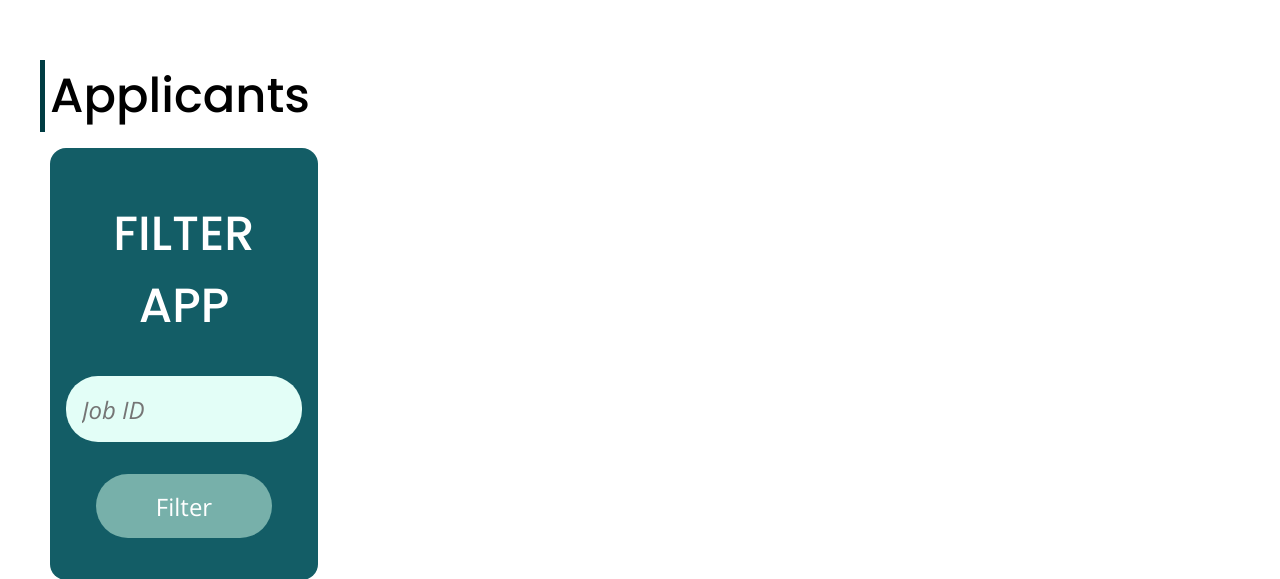
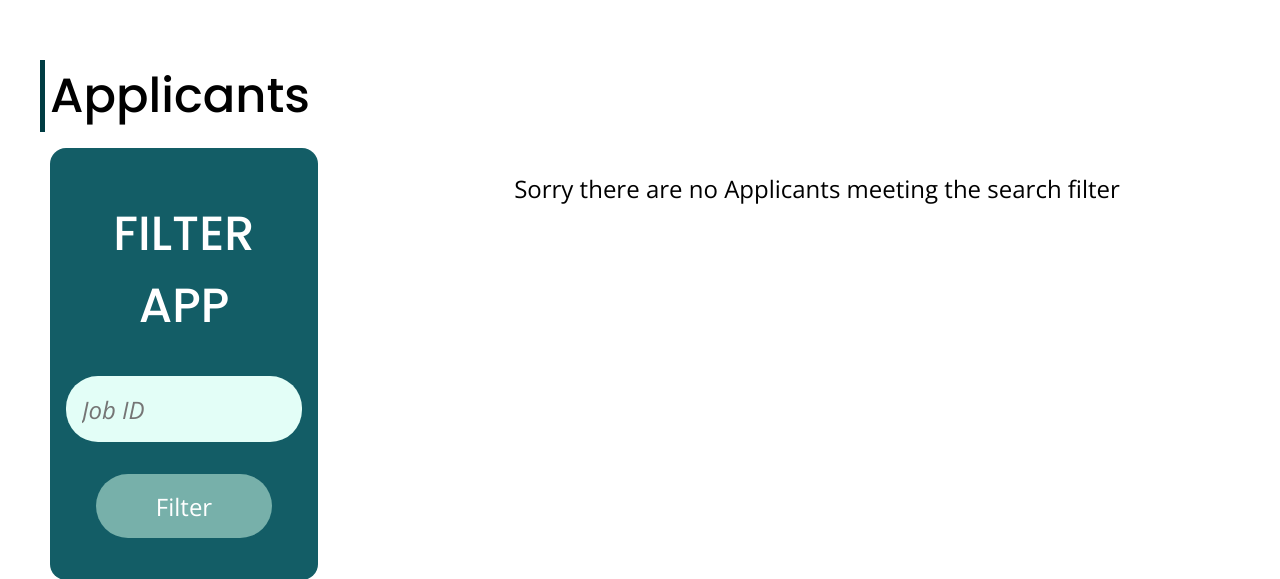
Before and after one commit to MythicalPlayz/Web_Project, a Django app: template JobPortal/jobs/templates/applicants.html in a window 1280 px wide. Shown: the part 64-643 px from the top of the page. Run offline with Django 5.2, Linux system fonts and the light colour scheme; the template is opened without the code that fills it, so the values that code supplies are empty.

Commit message:
Added Applicants

```diff
--- a/JobPortal/jobs/templates/applicants.html
+++ b/JobPortal/jobs/templates/applicants.html
@@ -41,6 +41,9 @@
                 </form>
             </div>
             <div class="applicants" id="applicants">
+                {%if not applicants %}
+                <p>Sorry there are no Applicants meeting the search filter</p>
+                {%endif%}
                 {% for x in applicants %}
                     <div class="job" id="applicant-{{x.id}}">
                         <div class="job-info">
--- a/JobPortal/static/js/ajax-applicants.js
+++ b/JobPortal/static/js/ajax-applicants.js
@@ -64,7 +64,7 @@ function reloadApps(apps){
         container += '</div>';
     }
     if (!container){
-        container = '<p>Sorry there are no Jobs meeting the search filter</p>';
+        container = '<p>Sorry there are no Applicants meeting the search filter</p>';
     }
     jobsContainer.innerHTML = container;
 }
```
